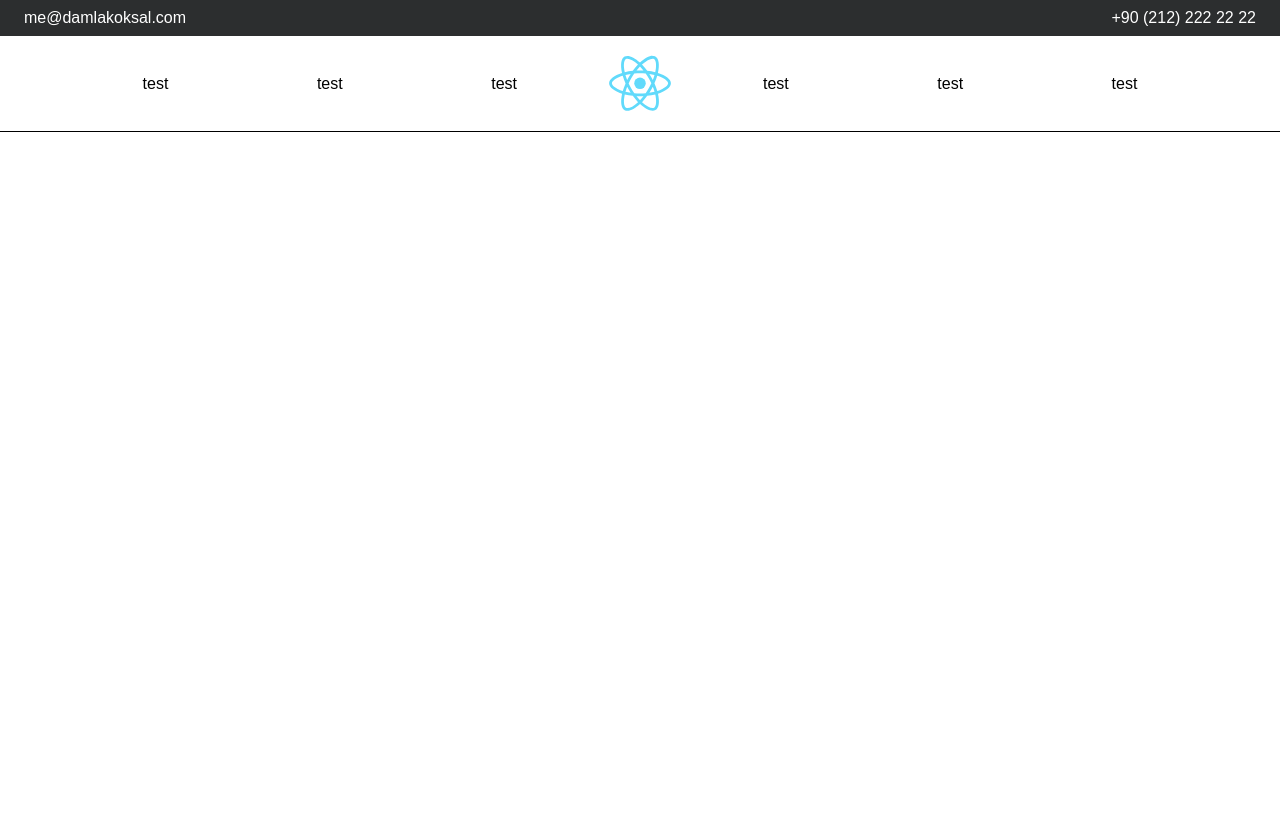
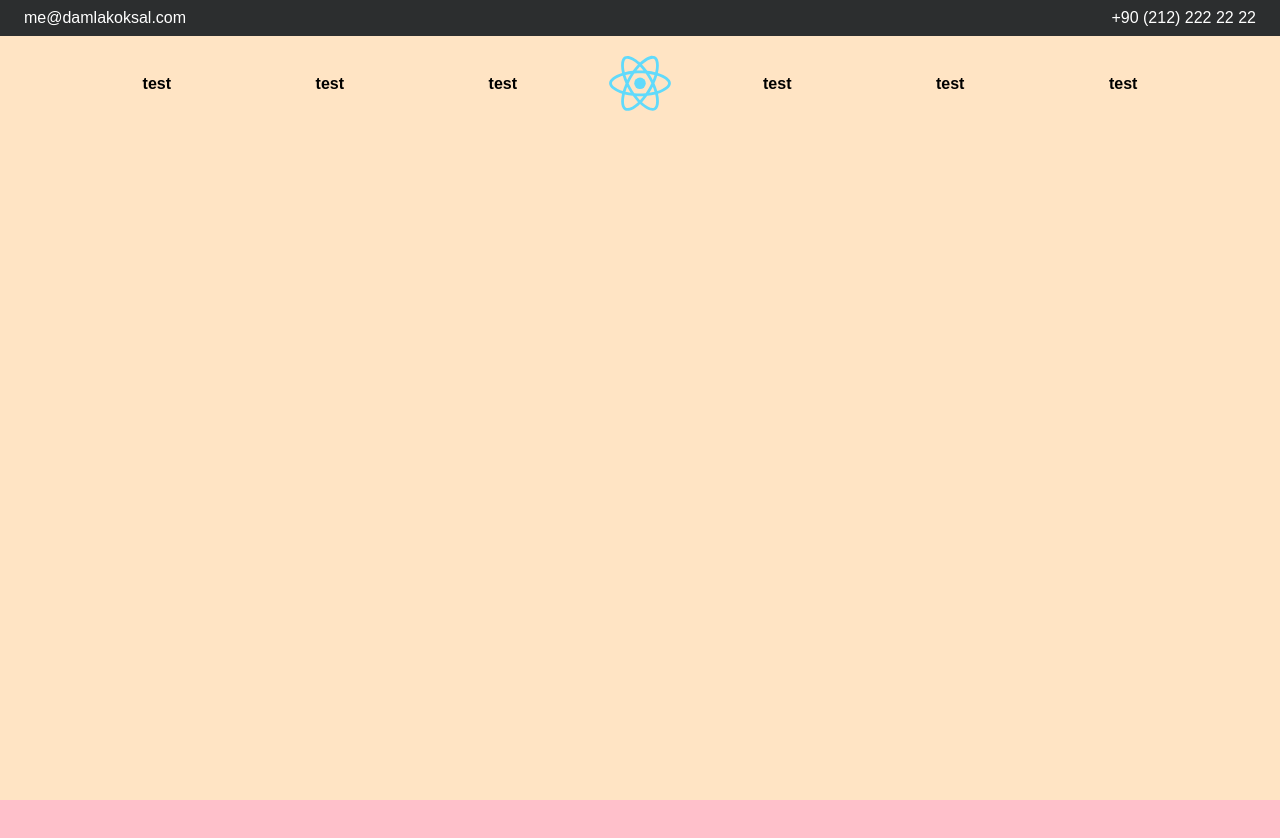
Before and after one commit to damla/announcement-navbar-react, a React (Create React App) app: page / in a window 1280 px wide. Shown: the top 838 px of the page. Before the commit the page ends 800 px from the top, so only its background shows below. Built offline with nearby package versions, Linux system fonts and the light colour scheme.

Commit message:
feat: restyled navbar

```diff
--- a/src/components/navbar/navbar.component.jsx
+++ b/src/components/navbar/navbar.component.jsx
@@ -12,7 +12,7 @@ export default function NavBar() {
         <Link to="/">test</Link>
         <Link to="/">test</Link>
       </div>
-      <img src={logo} className="App-logo" alt="logo" width={150} height={75} />
+      <img src={logo} className="logo" alt="logo" width={150} height={75} />
       <div className="link-container right">
         <Link to="/">test</Link>
         <Link to="/">test</Link>
--- a/src/components/navbar/navbar.styles.scss
+++ b/src/components/navbar/navbar.styles.scss
@@ -1,15 +1,52 @@
+@mixin white-bg {
+  background-color: white;
+  border-bottom: solid 1px #efefee;
+  -webkit-box-shadow: 0 4px 8px -8px black;
+  -moz-box-shadow: 0 4px 8px -8px black;
+  box-shadow: 0 4px 8px -8px black;
+}
+
 .navbar-container {
   display: flex;
   justify-content: center;
   align-items: center;
   padding: 10px 1.5rem 10px 1.5rem;
-  border-bottom: 1px solid black;
+  align-items: center;
+  z-index: 99;
+  position: fixed;
+  top: calc(0.4rem + 30px);
+  width: 100%;
+  transition: all 0.1s ease-in;
+
+  .logo {
+    &:hover {
+      opacity: 0.7;
+    }
+  }
+
+  &.scrolled {
+    @include white-bg;
+    padding: 15px 25px 10px 25px;
+    top: 0;
+  }
+
+  &:hover {
+    @include white-bg;
+  }
 
   .link-container {
     width: 33vw;
     display: flex;
     justify-content: space-between;
     align-items: center;
+
+    a {
+      font-weight: 600;
+
+      &:hover {
+        opacity: 0.7;
+      }
+    }
 
     &.left {
       padding-right: 3rem;
--- a/src/pages/homepage.component.jsx
+++ b/src/pages/homepage.component.jsx
@@ -4,8 +4,11 @@ import NavBar from "../components/navbar/navbar.component";
 import Announcement from "../components/announcement/announcement.component";
 import { Link } from "react-router-dom";
 
+import "./homepage.styles.scss";
+
 export default function HomePage() {
   return (
+    <>
       <div className="container">
         <Announcement>
           <Link to="mailto:me@damlakoksal.com">me@damlakoksal.com</Link>
@@ -13,5 +16,7 @@ export default function HomePage() {
         </Announcement>
         <NavBar />
       </div>
+      <div className="container pink"></div>
+    </>
   );
 }
--- a/src/pages/homepage.styles.scss
+++ b/src/pages/homepage.styles.scss
@@ -1,4 +1,8 @@
 .container {
   min-height: 100vh;
   background-color: bisque;
+
+  &.pink {
+    background-color: pink;
+  }
 }
```
Lines whose indentation alone changed are shown as unchanged.
